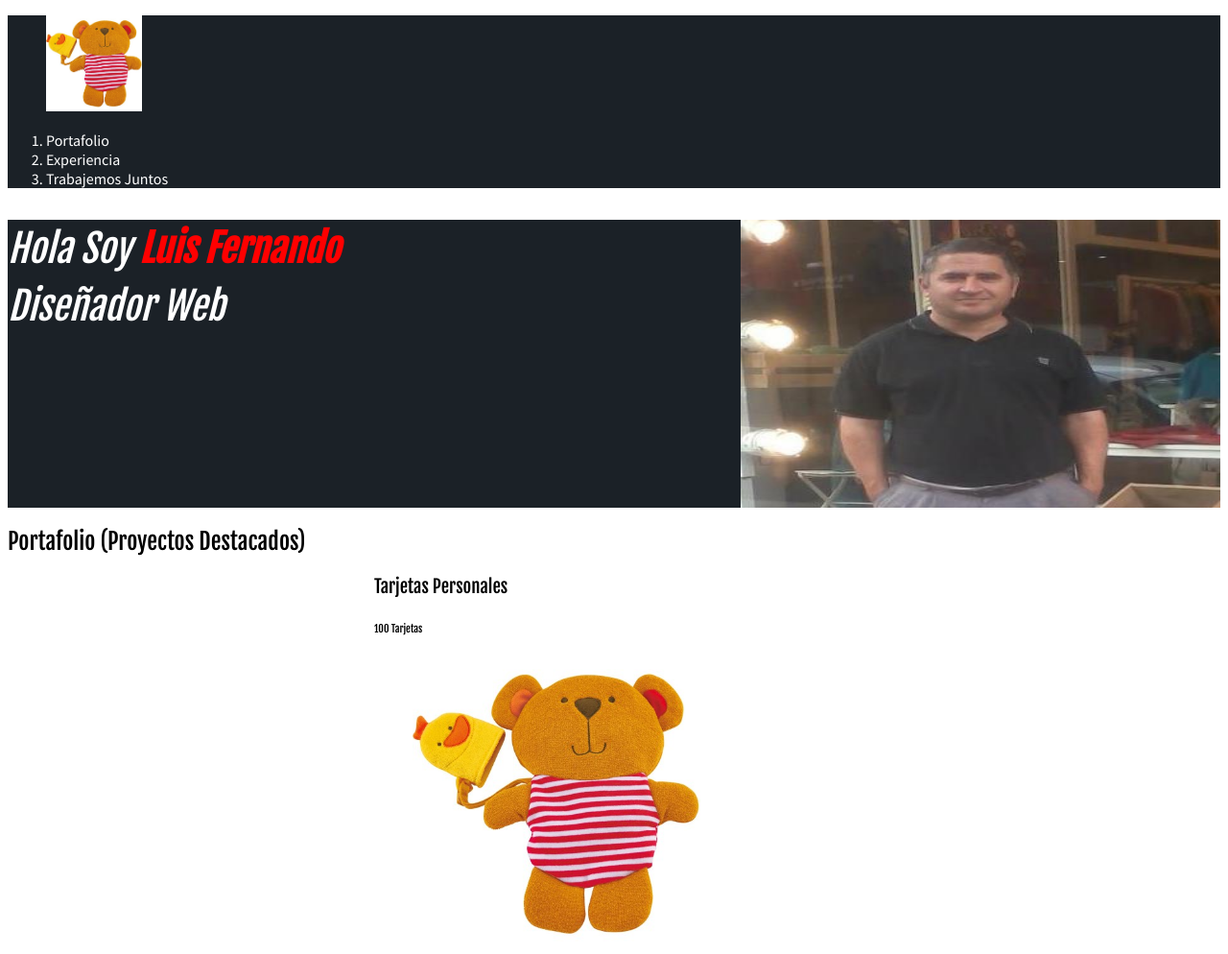
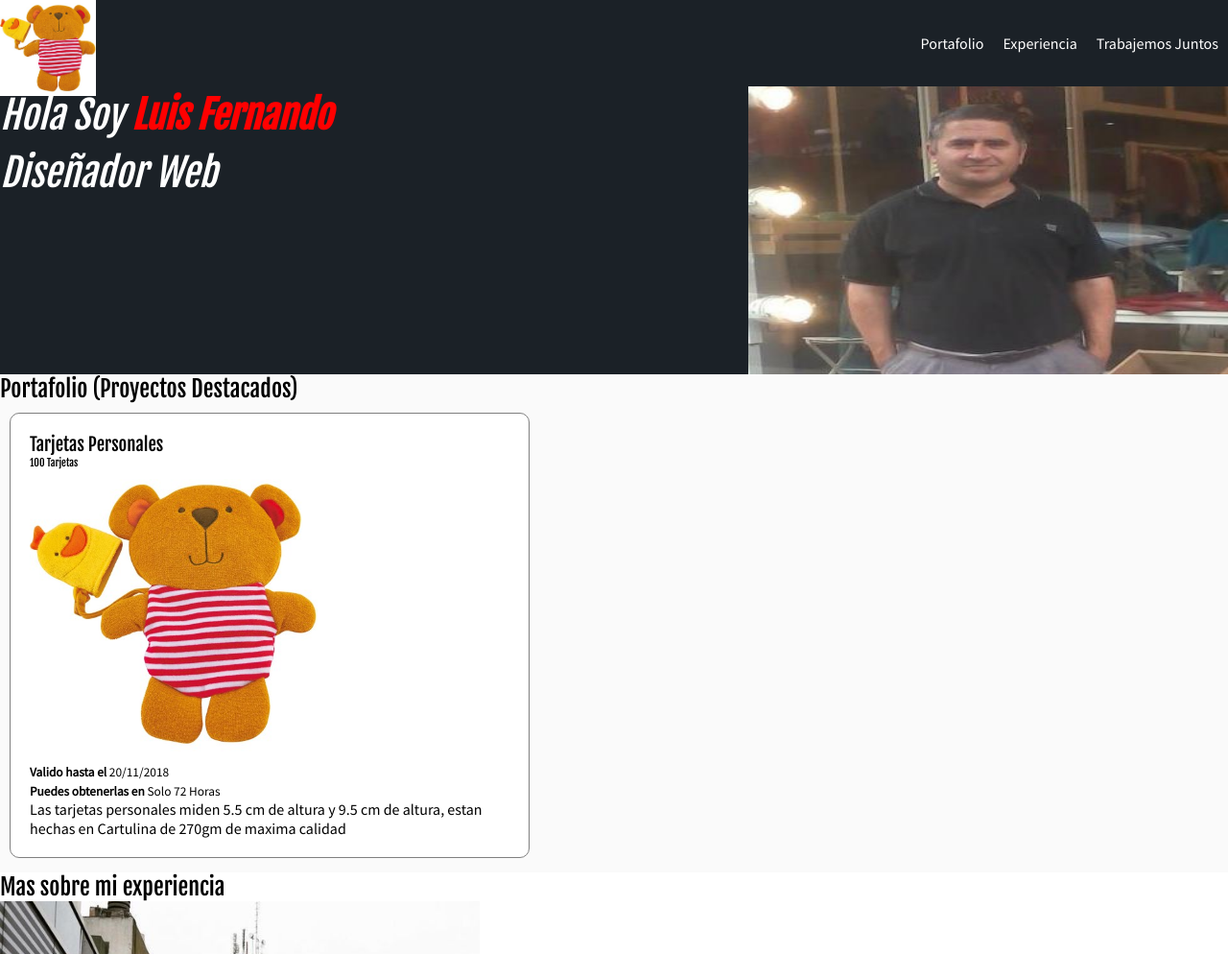
Before and after one commit to ferchuqui/desarrolloweb, a plain HTML site: page index.html in a window 1280 px wide. Shown: the top 994 px of the page at 96% size. Drawn offline with Linux system fonts and the light colour scheme.

Commit message:
Estilizando nuestro website

```diff
--- a/css/estilos.css
+++ b/css/estilos.css
@@ -3,11 +3,51 @@
     background: pink;
     color: red;
 } */
+* {
+    margin: 0;
+    padding: 0;
+    }
+
 body{
     font-family: 'Source Sans Pro', sans-serif;
+    margin: 0px;
 }
 header{
-    background: pink
+    background: pink;
+    display: flex;
+    justify-content: space-between;
+    /* align-items: center; */
+    height: 90px;
+
+}
+ol,
+ul{
+    margin:0;
+    padding:0;
+    list-style: none;
+}
+.menu{
+    height:inherit;
+}
+header ol {
+    display: flex;
+    height: inherit;
+
+
+}
+header ol li{
+    height: inherit;
+
+}
+header a {
+    padding: 0 10px;
+    height: inherit;
+    display: flex;
+    align-items: center;
+}
+figure{
+    margin:0;
+
 }
 
 h1{
@@ -39,16 +79,29 @@ h6{
     background-position-x: right;
 
 }
+.portfolio{
+    background: #fafafa;
+}
 .project{
+    margin: 10px 10px 15px;
+    padding: 20px;
+    border-radius: 10px;
+    border: 1px solid gray;
+    background: white;
+    display: inline-block;
+
 
 }
 .project-details{
 
     width: 500px;
-    margin: 0 auto;
+
+
+
 }
 .project-img-wrapper{
     width: 500px;
+    display: inline-block;
 }
 .header{
     background-color: #1b2127;
--- a/index.html
+++ b/index.html
@@ -11,11 +11,11 @@
 </head>
 <body>
 <header class="header">
-    <div>
+    <!-- <div> -->
         <figure class="logo">
             <img width="100" src="images/oso.jpg" alt="logo">
         </figure>
-    </div>
+    <!-- </div> -->
     <nav class="menu">
         <ol>
             <li>
```
